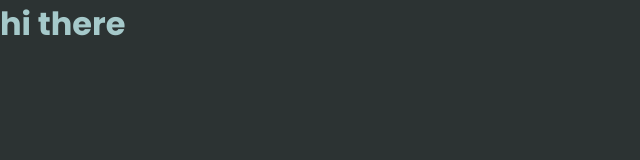
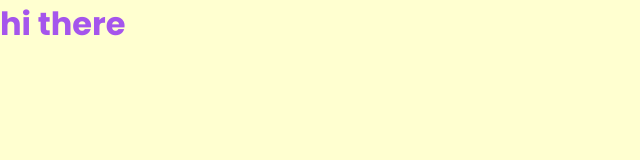
Before and after one commit to akshayraichur/list-drap-drop-implementation, a plain HTML site: page index.html in a window 1280 px wide. Shown: the whole page, without its empty margins (0-640 px from the left). Drawn offline with Linux system fonts and the light colour scheme.

Commit message:
feat: set up color schemes

```diff
--- a/styles/index.css
+++ b/styles/index.css
@@ -1,7 +1,7 @@
 :root {
-  --primary-color: #2c3333;
-  --seconndary-color: #395b64;
-  --text-color: #a5c9ca;
+  --primary-color: #FFFFD0;
+  --seconndary-color: #F3CCFF;
+  --text-color: #A555EC;
 }
 
 *,
```
